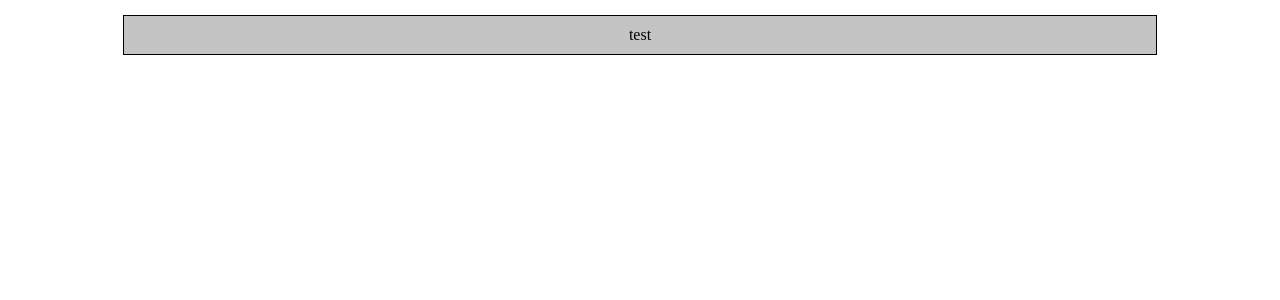
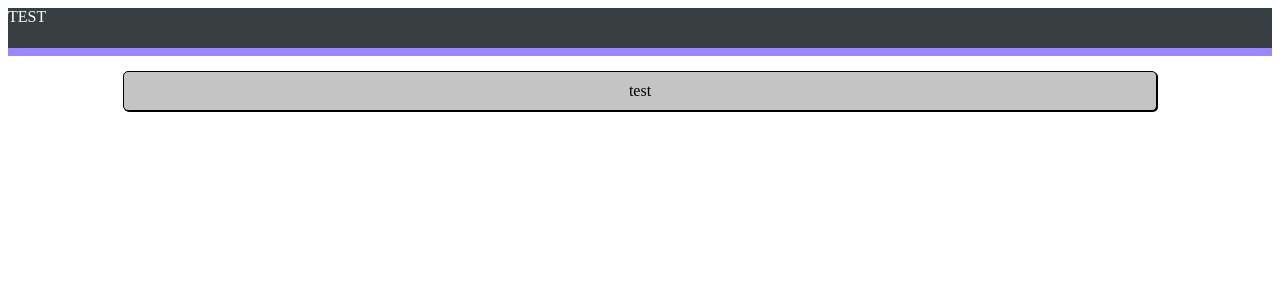
Before and after one commit to bitterhippo/thinkific-test, a React (Create React App) app in the folder client/: page / in a window 1280 px wide. Shown: the top 300 px of the page. Built offline with nearby package versions, Linux system fonts and the light colour scheme.

Commit message:
client/components/ - updated Card & created NavBar
created NavBar component and added a really terrible box shadow on card.

```diff
--- a/client/src/App.js
+++ b/client/src/App.js
@@ -2,6 +2,8 @@ import React, { useState, useEffect} from 'react';
 
 //Presentational Components
 import Card from "./components/Card/Card";
+import NavBar from "./components/NavBar/NavBar"
+
 
 function App() {
 
@@ -9,6 +11,7 @@ function App() {
 
   return (
     <div >
+      <NavBar />
       <Card>test</Card>
     </div>
   );
--- a/client/src/components/Card/Card.js
+++ b/client/src/components/Card/Card.js
@@ -14,12 +14,13 @@ const styles = {
     backgroundColor: Colors.background,
     border: "1px solid black",
     width: "80%",
-    boxShadow: '5px, 10px',
+    boxShadow: '1px 1px',
     marginTop: 15,
     marginLeft: 'auto',
     marginRight: 'auto',
     textAlign: 'center',
-    padding: "10px 10px"
+    padding: "10px 10px",
+    borderRadius: '5px'
   }
 }
 
--- a/client/src/components/Constants/Colors.js
+++ b/client/src/components/Constants/Colors.js
@@ -1,5 +1,8 @@
 const Colors = {
-  background: "#C4C4C4"
+  background: "#C4C4C4",
+  backgroundOutline: "#373F41",
+  detailing: "#9988FF",
+  accent: "#FFCC44"
 };
 
 export default Colors;
--- /dev/null
+++ b/client/src/components/NavBar/NavBar.js
@@ -0,0 +1,21 @@
+import React from 'react';
+import Colors from '../Constants/Colors';
+
+const NavBar = props => {
+  return (
+    <div style={styles.navBarWrapper}>
+      TEST
+    </div>
+  )
+};
+
+const styles = {
+  navBarWrapper: {
+    height: '5vh',
+    backgroundColor: Colors.backgroundOutline,
+    color: 'white',
+    borderBottom: `1vh solid ${Colors.detailing}`
+  }
+}
+
+export default NavBar;
```
